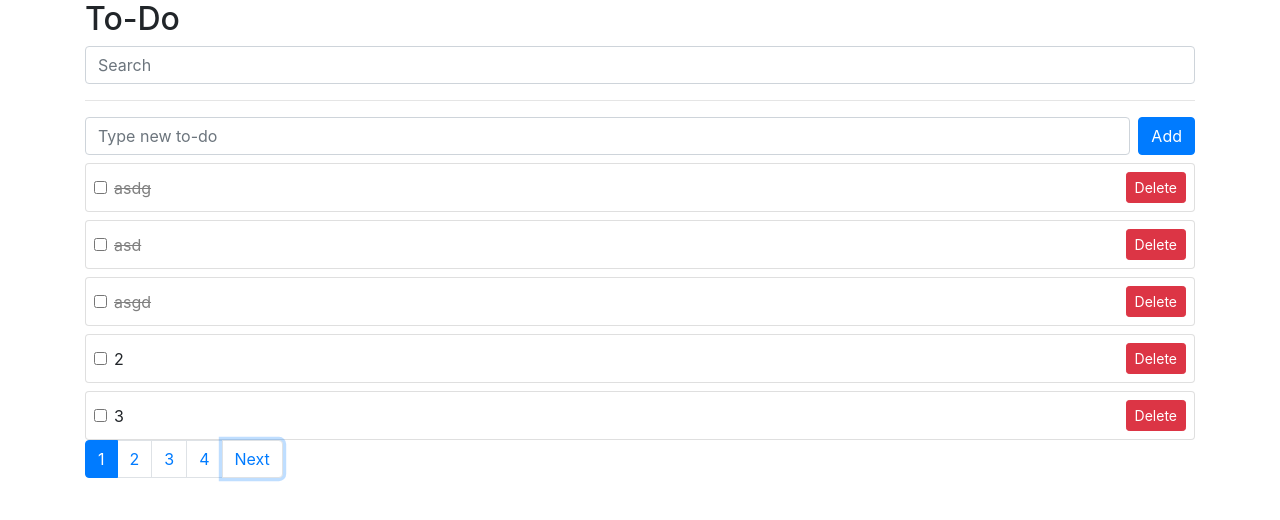
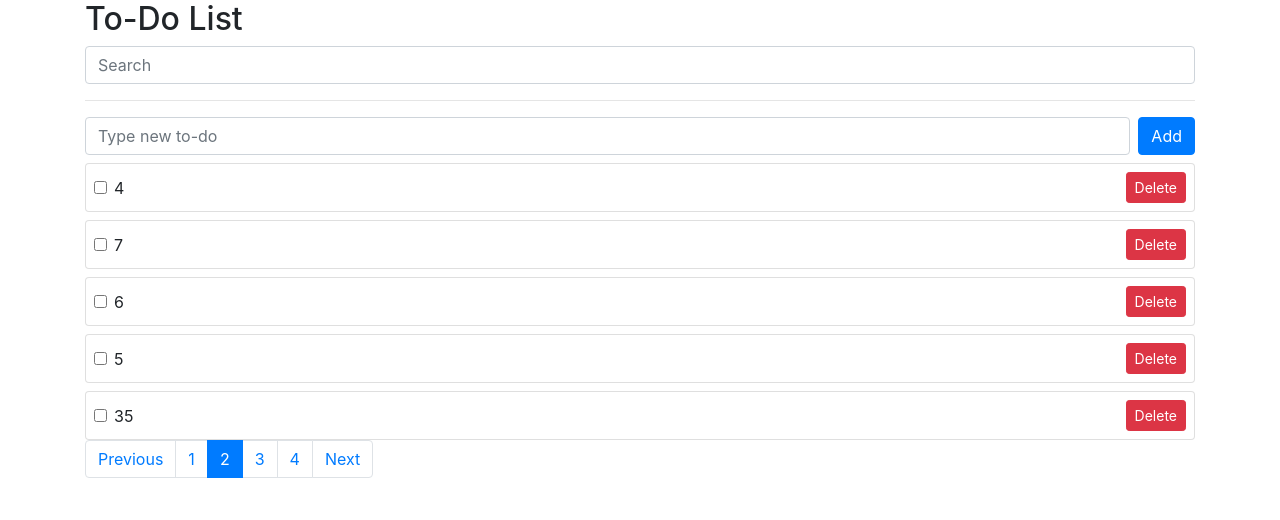
Before and after one commit to eunyeong1328/metanetVue, a Vue app: page / in a window 1280 px wide. Both pictures are taken after a click on the link "Next". Shown: the top 520 px of the page. Built offline with nearby package versions, Linux system fonts and the light colour scheme; data requests are answered from the project's data file.

Commit message:
fix: 페이징 에러 수정

```diff
--- a/src/App.vue
+++ b/src/App.vue
@@ -1,12 +1,12 @@
 <template>
 <div class ="container">
-  <h2>To-Do</h2><!--@add-todo이름 지정 후 "add-todo"로 호출될 함수-->
-  <input class="form-control" type="text" v-model="searchText" placeholder="Search"/>
+  <h2>To-Do List</h2><!--@add-todo이름 지정 후 "add-todo"로 호출될 함수-->
+  <input class="form-control" type="text" v-model="searchText" placeholder="Search">
 <hr>
 <TodoSimpleForm @add-todo="addTodo"/>
 <div style="color: red">{{ error }}</div>
 
-  <div v-if = "!todos.length" style = "color: rebeccapurple">
+  <div v-if = "!todos.length">
     추가된 todo가 없습니다.
   </div>
   <div v-if="!filterdTods.length">
@@ -18,12 +18,12 @@
   <nav aria-label="Page navigation example">
   <ul class="pagination">
     <li v-if = "currentPage !== 1" class="page-item">
-      <a class="page-link" href="#">Previous</a>
+      <a class="page-link" @click="getTodos(currentPage - 1)">Previous</a>
     </li>
-    <li class="page-item" v-for = "page in numberOfPages" :key = "page" :class="currentPage == page ? 'active':''">
-      <a class="page-link" @click="getTodos(page)">{{page}}</a></li>
-    <li v-if="numberOfTodos !== currentPage" class="page-item"> <!--마지막 페이지가 현재 페이지가 아니라면?Next출력-->
-      <a class="page-link" href="#">Next</a>
+    <li class="page-item" v-for = "page in numberOfPages" :key = "page" :class="currentPage === page ? 'active' : ''">
+      <a class="page-link" @click="getTodos(page)"> {{page}} </a></li>
+    <li v-if="numberOfPages != currentPage" class="page-item"> <!--마지막 페이지가 현재 페이지가 아니라면?Next출력-->
+      <a class="page-link" @click="getTodos(currentPage + 1)">Next</a>
     </li>
   </ul>
 </nav>
@@ -50,6 +50,7 @@ export default{
     const numberOfTodos = ref(0);
     const limit = 5;
     const currentPage = ref(1);
+
     const numberOfPages = computed(()=>{
         return Math.ceil(numberOfTodos.value/limit);
     });
```
